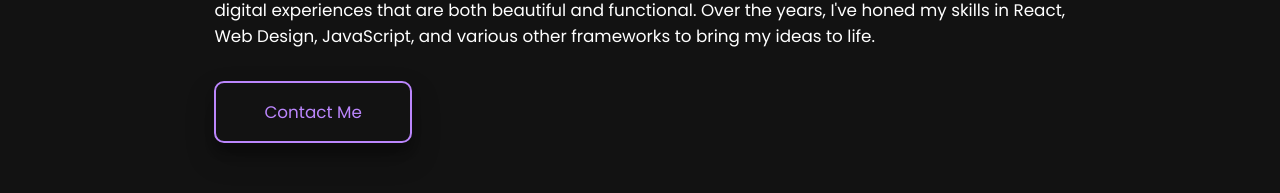
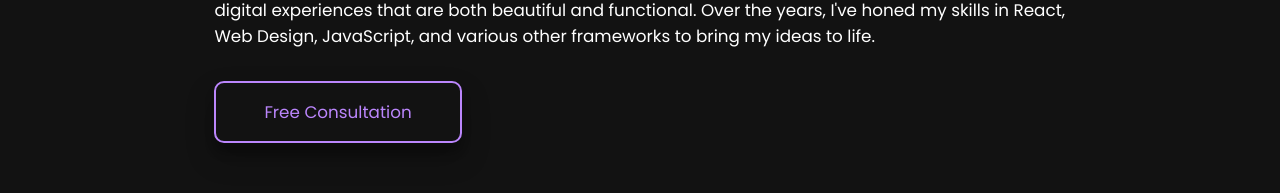
Before and after one commit to BenWueb/portfolio, a React (Vite) app: page / in a window 1280 px wide. Shown: the part 440-633 px from the top of the page. Built offline with nearby package versions, Linux system fonts and the light colour scheme.

Commit message:
updated resume

```diff
--- a/src/components/Header.jsx
+++ b/src/components/Header.jsx
@@ -77,9 +77,9 @@ function Header() {
             frameworks to bring my ideas to life.
           </motion.p>
 
-          <a href="mailto:ben.wuebker@gmail.com">
+          <a href="mailto:benjamin@strategicsolutionslabs.com">
             <motion.button variants={listItem} className="btn cta-btn">
-              Contact Me
+              Free Consultation
             </motion.button>
           </a>
         </motion.div>
```
Also changed, not shown: 1 other file (tests, documents, lock files or other folders).
